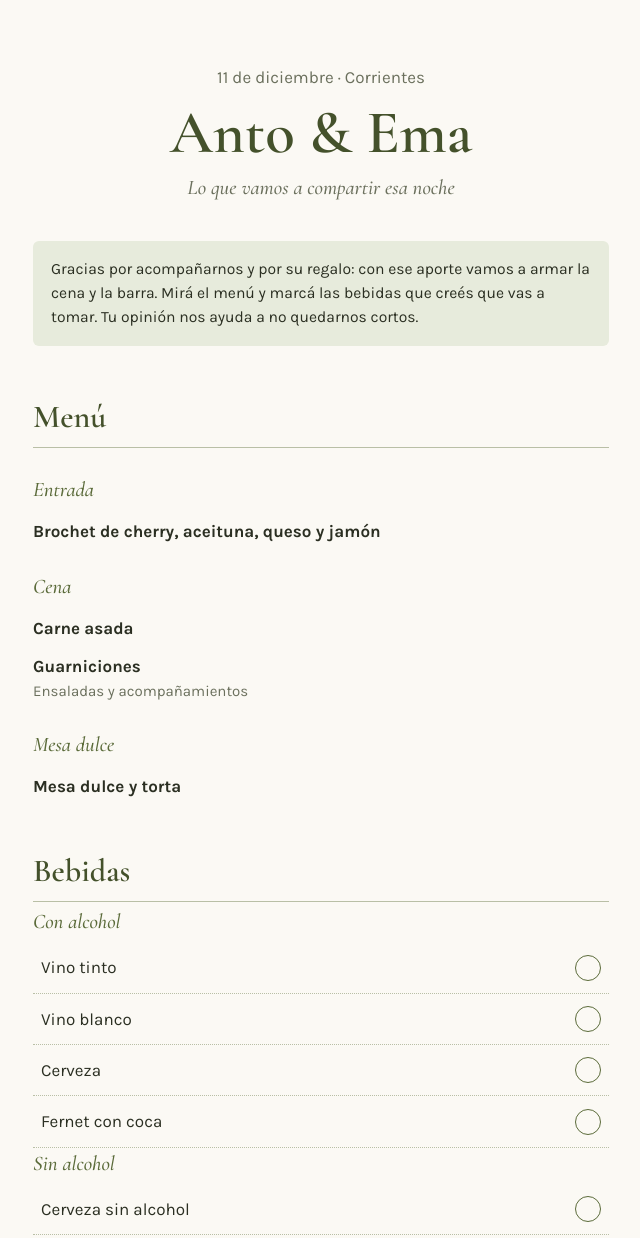
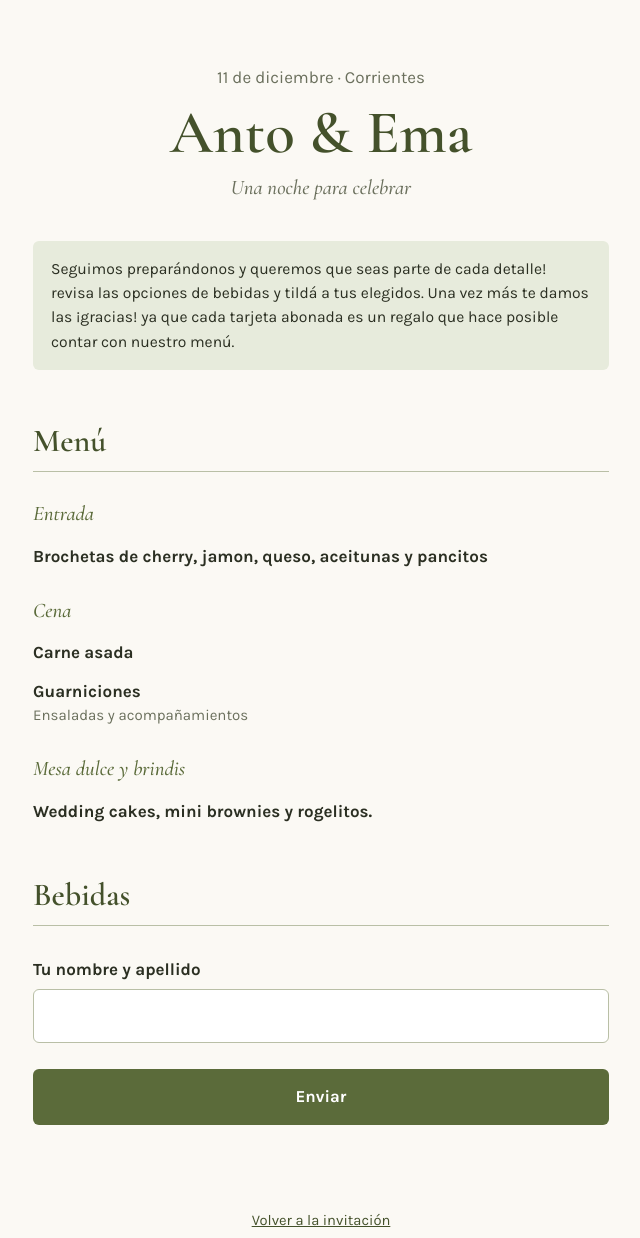
Before and after one commit to elyemanuell/boda-anto-ema, a plain HTML site: page menu.html in a window 1280 px wide. Shown: the top 1238 px of the page, without its empty margins (319-959 px from the left). Drawn offline with nearby package versions, Linux system fonts and the light colour scheme.

Commit message:
Update menu details and beverage options

```diff
--- a/menu.html
+++ b/menu.html
@@ -63,23 +63,23 @@ footer a{color:var(--olive-d)}
 <header>
   <p>11 de diciembre · Corrientes</p>
   <h1>Anto &amp; Ema</h1>
-  <p class="sub">Lo que vamos a compartir esa noche</p>
+  <p class="sub">Una noche para celebrar</p>
 </header>
 
-<p class="intro">Gracias por acompañarnos y por su regalo: con ese aporte vamos a armar la cena y la barra. Mirá el menú y marcá las bebidas que creés que vas a tomar. Tu opinión nos ayuda a no quedarnos cortos.</p>
+<p class="intro">Seguimos preparándonos y queremos que seas parte de cada detalle! revisa las opciones de bebidas y tildá a tus elegidos. Una vez más te damos las ¡gracias! ya que cada tarjeta abonada es un regalo que hace posible contar con nuestro menú.</p>
 
 <section id="menu">
   <h2>Menú</h2>
 
   <h3>Entrada</h3>
-  <div class="dish"><b>Brochet de cherry, aceituna, queso y jamón</b></div>
+  <div class="dish"><b>Brochetas de cherry, jamon, queso, aceitunas y pancitos</b></div>
 
   <h3>Cena</h3>
   <div class="dish"><b>Carne asada</b></div>
   <div class="dish"><b>Guarniciones</b><span>Ensaladas y acompañamientos</span></div>
 
-  <h3>Mesa dulce</h3>
-  <div class="dish"><b>Mesa dulce y torta</b></div>
+  <h3>Mesa dulce y brindis</h3>
+  <div class="dish"><b>Wedding cakes, mini brownies y rogelitos.</b></div>
 </section>
 
 <section id="bebidas">
@@ -87,8 +87,8 @@ footer a{color:var(--olive-d)}
 
   <form id="form" novalidate>
     <input class="hp" type="text" name="web" tabindex="-1" autocomplete="off" aria-hidden="true">
-    <fieldset><legend>Con alcohol</legend><div id="alc"></div></fieldset>
-    <fieldset><legend>Sin alcohol</legend><div id="sin"></div></fieldset>
+
+
 
     <label class="f" for="nombre">Tu nombre y apellido</label>
     <input type="text" id="nombre" maxlength="80" autocomplete="name" required>
```
